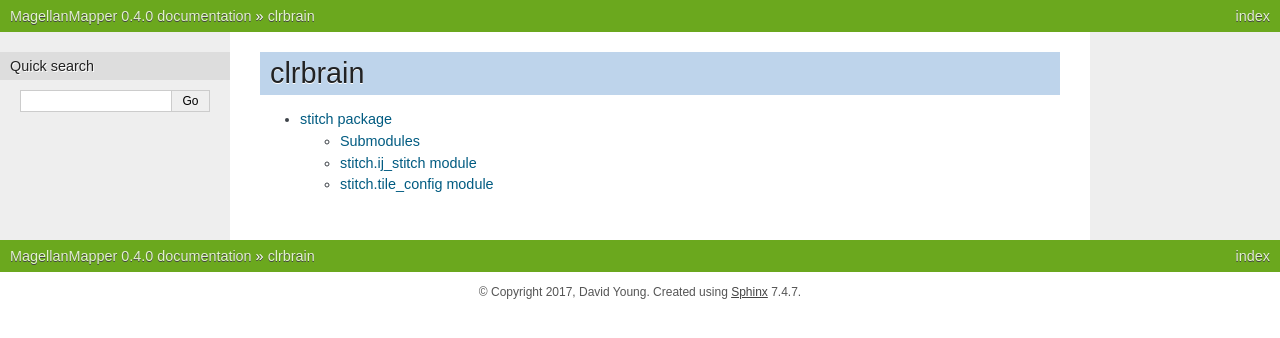
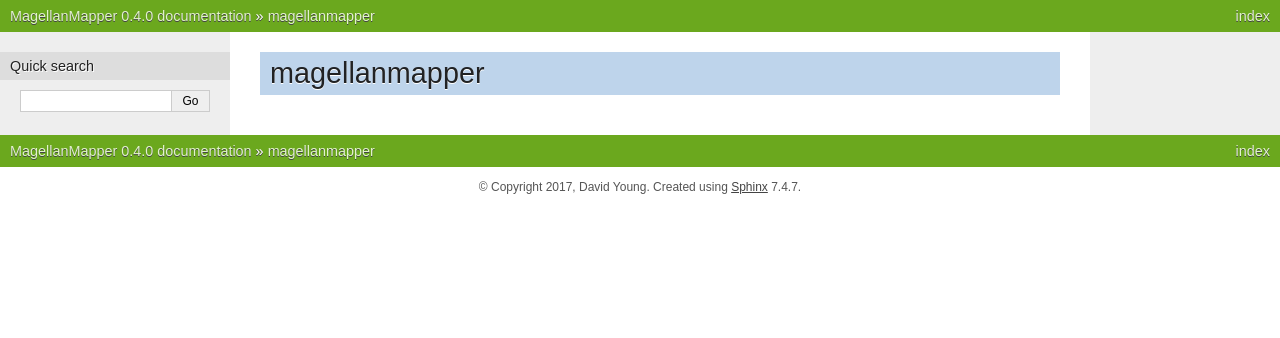
Before and after one commit to sanderslab/magellanmapper, a Sphinx documentation site: the page built from docs/modules.rst, in a window 1280 px wide. Shown: the top 338 px of the page. Built offline with Sphinx 7.4.7, drawn with Linux system fonts in a browser that asks for light colours; pages that are not in the unit, such as notebooks, are missing from menus.

Commit message:
Replace docs modules reference to new name
Change `clrbrain` to MagellenMapper related names.

```diff
--- a/docs/modules.rst
+++ b/docs/modules.rst
@@ -1,9 +1,8 @@
-clrbrain
-========
+magellanmapper
+==============
 
 .. toctree::
    :maxdepth: 4
 
-   clrbrain
+   magmap
    setup
-   stitch
```
